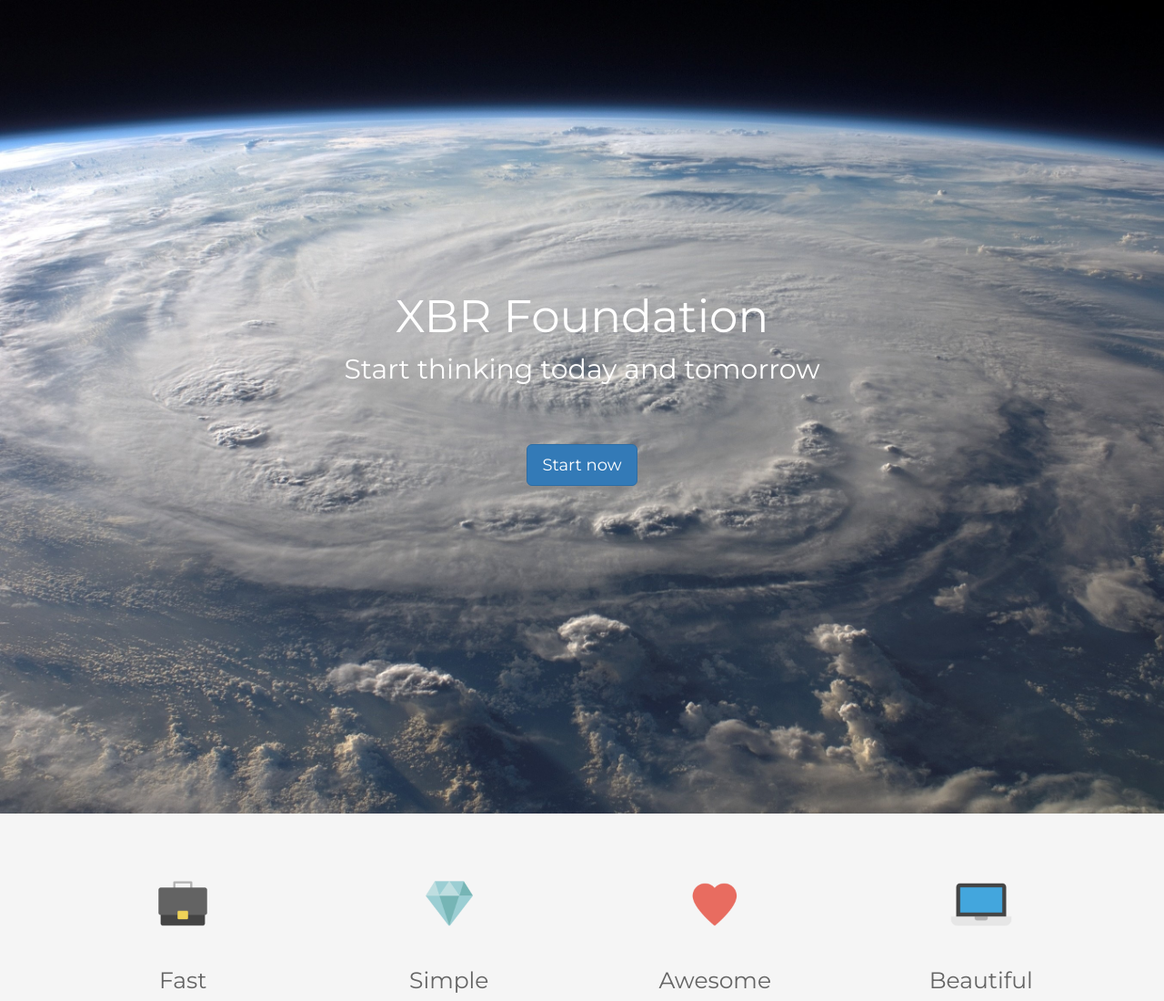
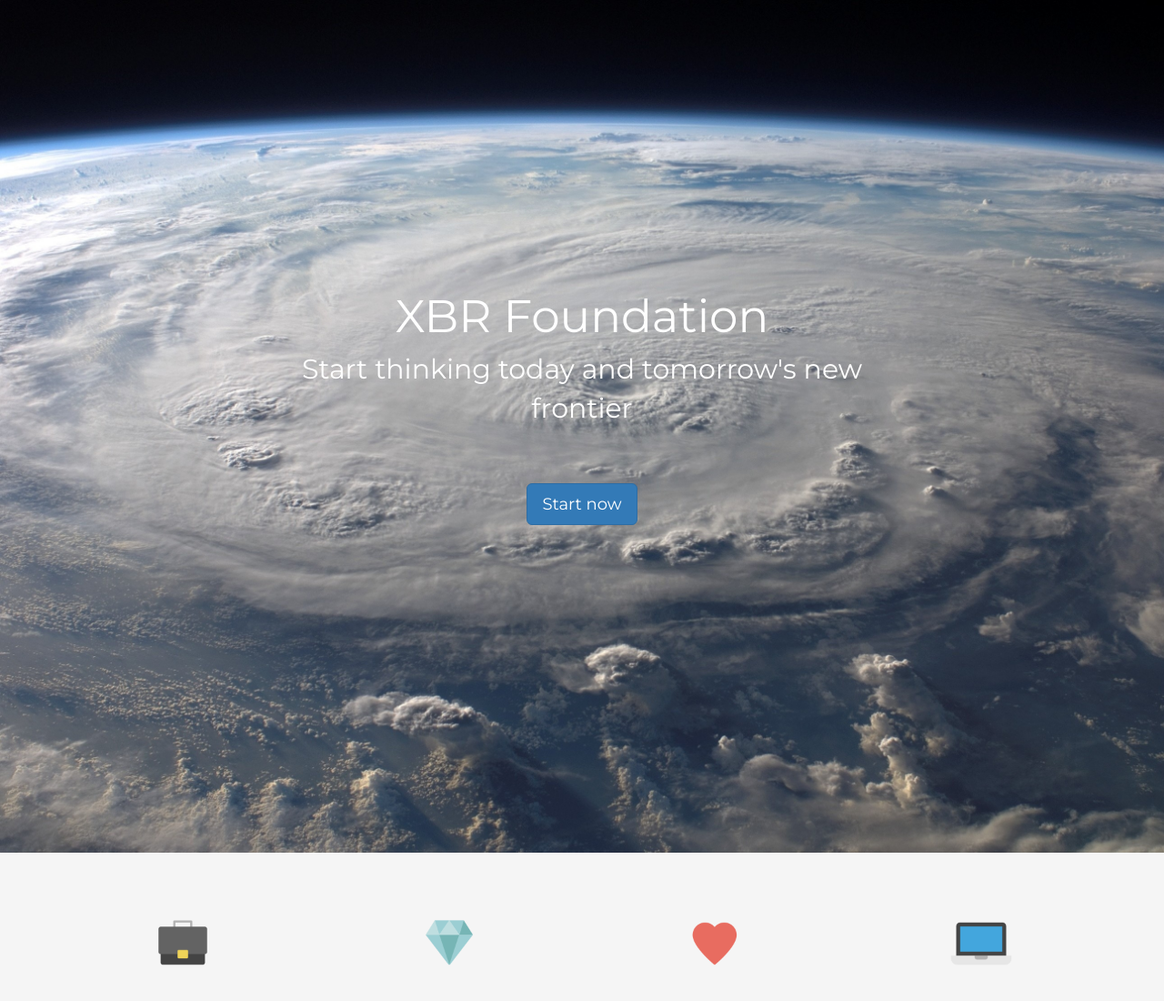
Before and after one commit to XBRTom/xbr, a plain HTML site: page index.html in a window 1280 px wide. Shown: the top 1100 px of the page at 91% size. Drawn offline with nearby package versions, Linux system fonts and the light colour scheme; files whose address does not match are found by name.

Commit message:
change paragraph

```diff
--- a/index.html
+++ b/index.html
@@ -20,7 +20,7 @@
   <body>
     <div class="banner">
         <h1>XBR Foundation</h1>
-        <p>Start thinking today and tomorrow </p>
+        <p>Start thinking today and tomorrow's new frontier</p>
         <p>
           <a class="btn btn-primary btn-lg href="#">Start now</a>
         </p>
```
